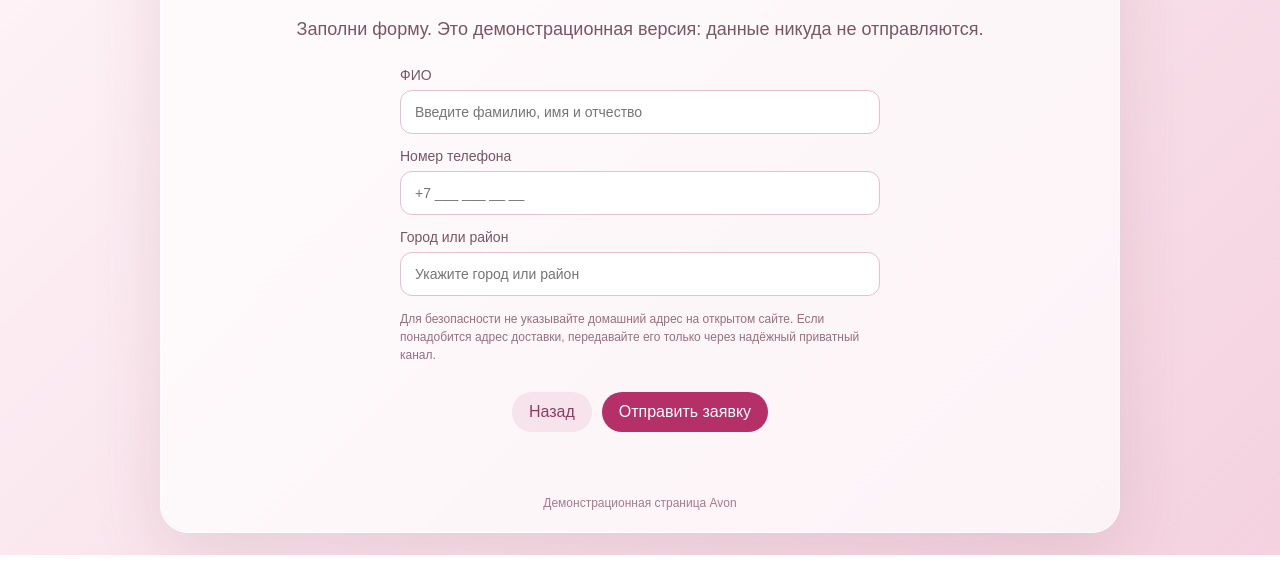
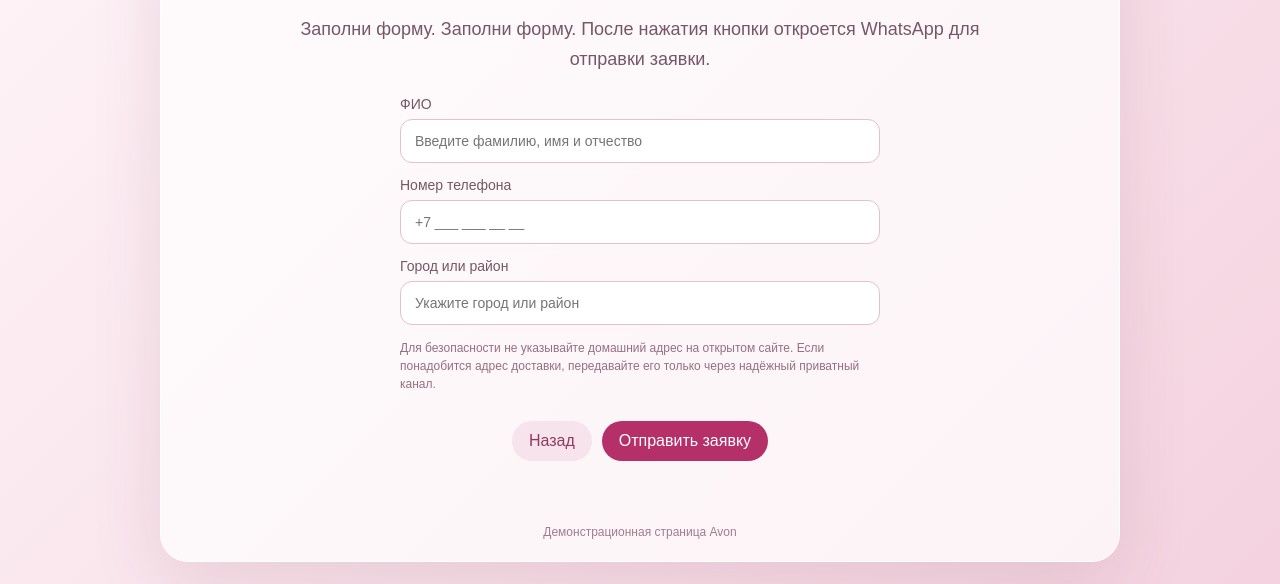
Before and after one commit to amirusabaev-commits/avon-site, a plain HTML site: page index.html in a window 1280 px wide. Both pictures are taken after a click on the button "Заявка". Shown: the part 277-861 px from the top of the page. Before the commit the page ends 832 px from the top, so only its background shows below. Drawn offline with Linux system fonts and the light colour scheme.

Commit message:
Update index.html

```diff
--- a/index.html
+++ b/index.html
@@ -57,7 +57,7 @@ footer{text-align:center;padding:0 20px 22px;color:#a27b8d;font-size:12px}
   <section class="slide">
     <div class="kicker">Оставить заявку</div>
     <h2>Заявка Avon</h2>
-    <p>Заполни форму. Это демонстрационная версия: данные никуда не отправляются.</p>
+    <p>Заполни форму. Заполни форму. После нажатия кнопки откроется WhatsApp для отправки заявки.</p>
     <form id="application-form" class="application-form">
       <label>ФИО<input name="full_name" type="text" placeholder="Введите фамилию, имя и отчество" required></label>
       <label>Номер телефона<input name="phone" type="tel" placeholder="+7 ___ ___ __ __" required></label>
```
